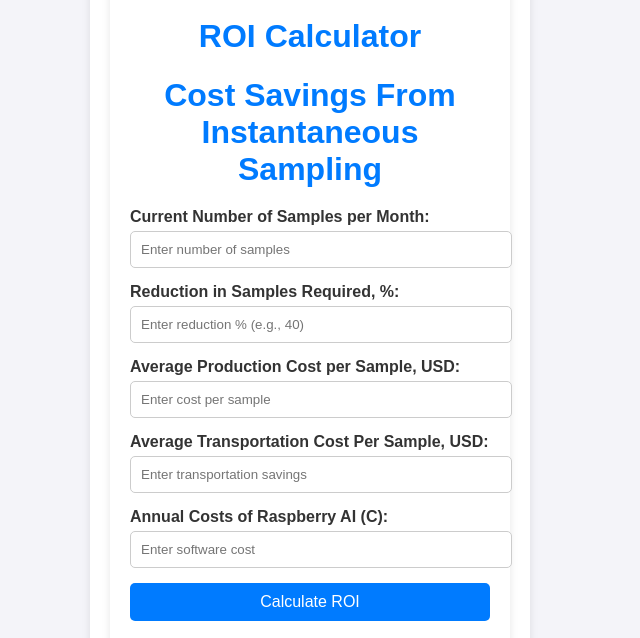
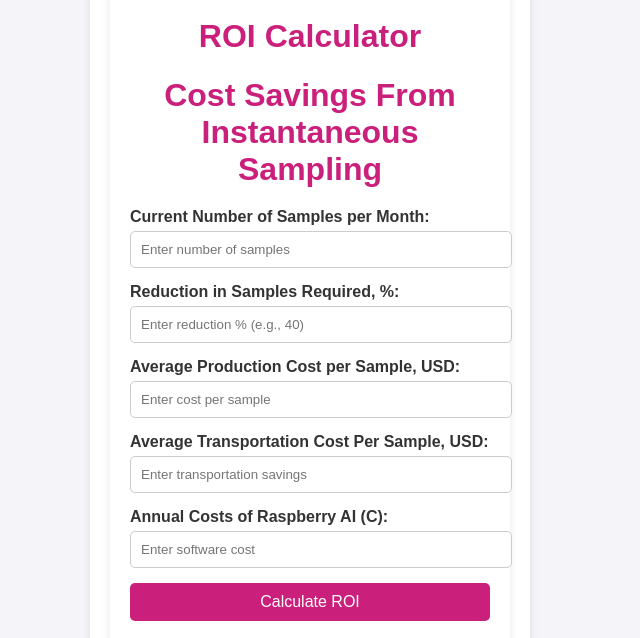
Before and after one commit to m-bluebird/roi-calculator-raspberry, a plain HTML site: page index.html in a window 1280 px wide. Shown: the part 161-799 px from the top of the page, without its empty margins (330-970 px from the left). Drawn offline with Linux system fonts and the light colour scheme.

Commit message:
Update styles.css

```diff
--- a/styles.css
+++ b/styles.css
@@ -18,7 +18,7 @@ body {
 h1 {
     text-align: center;
     margin-bottom: 20px;
-    color: #007BFF;
+    color: #ca1f7b; /* Updated to Magenta */
 }
 
 form label {
@@ -38,7 +38,7 @@ form input {
 button {
     width: 100%;
     padding: 10px;
-    background-color: #007BFF;
+    background-color: #ca1f7b; /* Updated to Magenta */
     color: white;
     border: none;
     border-radius: 5px;
@@ -47,7 +47,7 @@ button {
 }
 
 button:hover {
-    background-color: #0056b3;
+    background-color: #a91b68; /* Darker magenta for hover effect */
 }
 
 #results {
```
